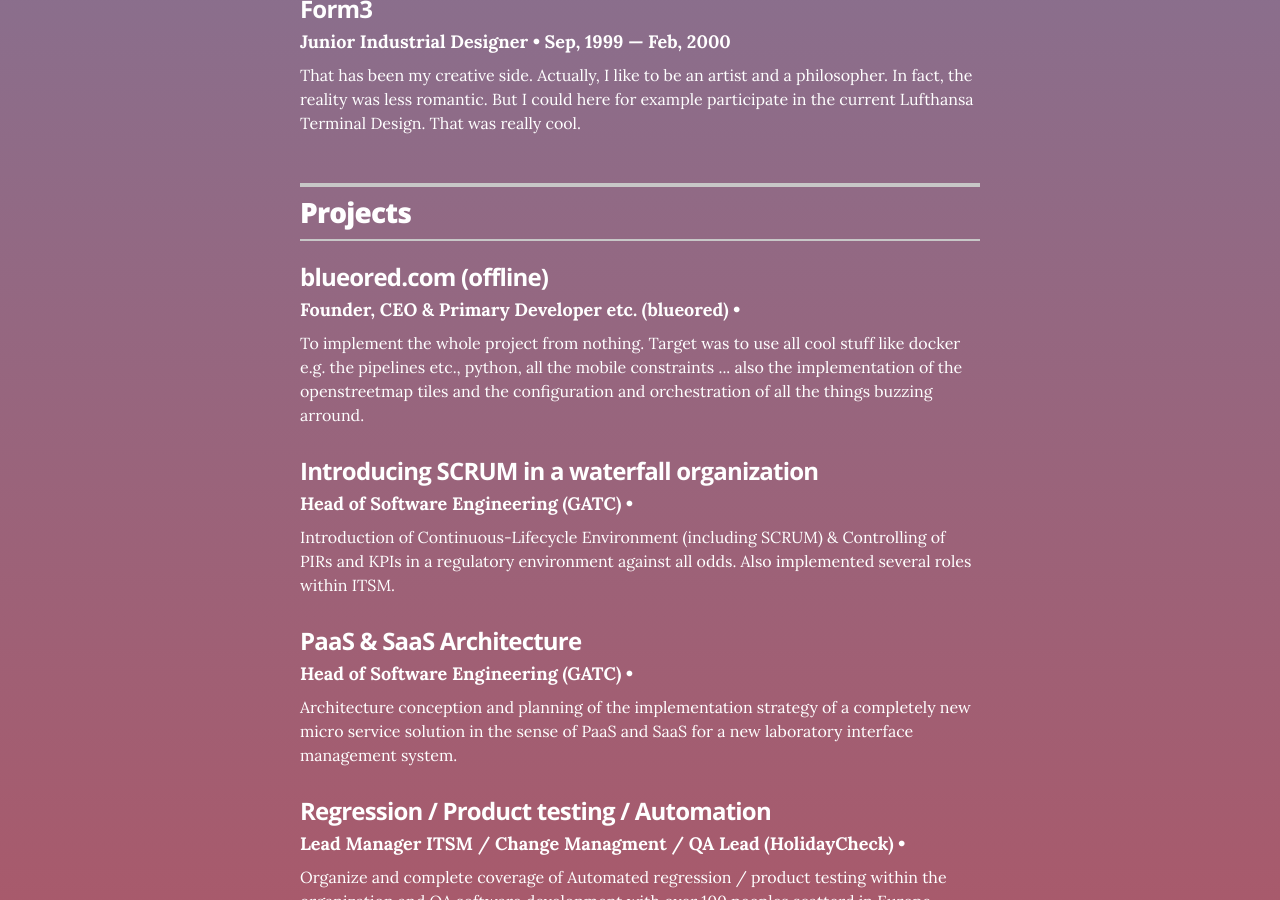
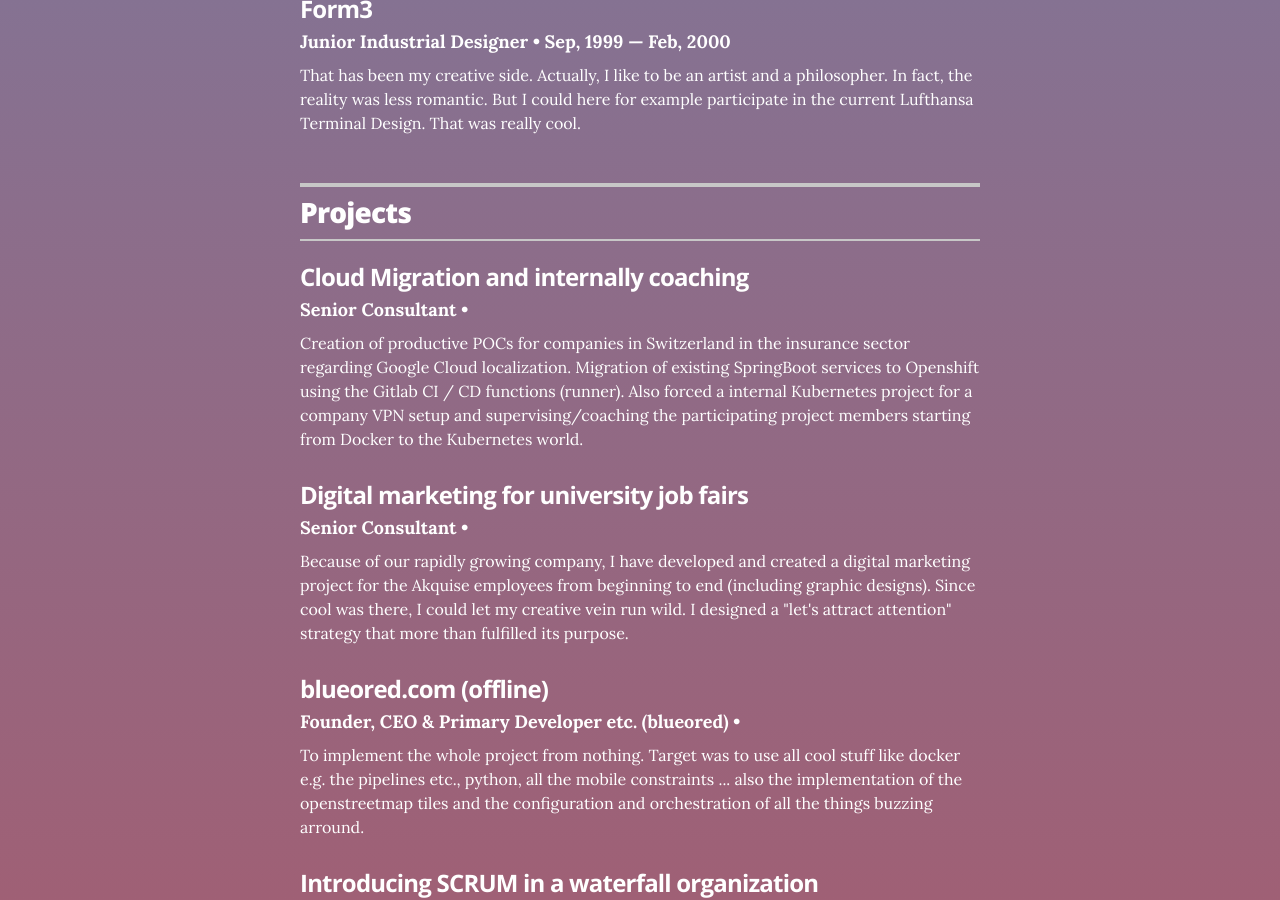
Before and after one commit to borishager/borishager.github.io, a Jekyll site: the page built from index.html, in a window 1280 px wide and 900 px high, scrolled down 1581 px. Built offline with Jekyll 4.4.1, drawn with Linux system fonts in a browser that asks for light colours.

Commit message:
Update projects.yml

```diff
--- a/_data/projects.yml
+++ b/_data/projects.yml
@@ -1,4 +1,14 @@
 # Projects
+
+# neubelebung
+- project: Cloud Migration and internally coaching
+  role: Senior Consultant
+  description: Creation of productive POCs for companies in Switzerland in the insurance sector regarding Google Cloud localization. Migration of existing SpringBoot services to Openshift using the Gitlab CI / CD functions (runner). Also forced a internal Kubernetes project for a company VPN setup and supervising/coaching the participating project members starting from Docker to the Kubernetes world.
+
+# neubelebung
+- project: Digital marketing for university job fairs
+  role: Senior Consultant
+  description: Because of our rapidly growing company, I have developed and created a digital marketing project for the Akquise employees from beginning to end (including graphic designs). Since cool was there, I could let my creative vein run wild. I designed a "let's attract attention" strategy that more than fulfilled its purpose.
 
 # blueored.com
 - project: blueored.com (offline)
```
